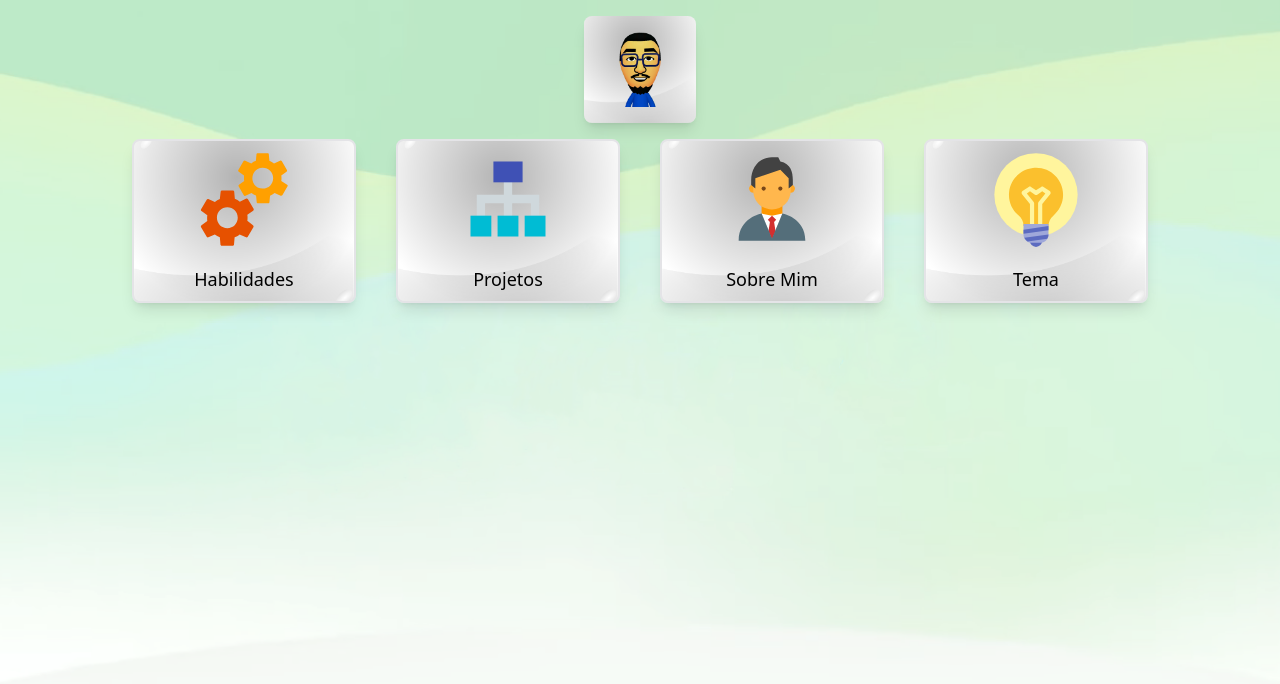
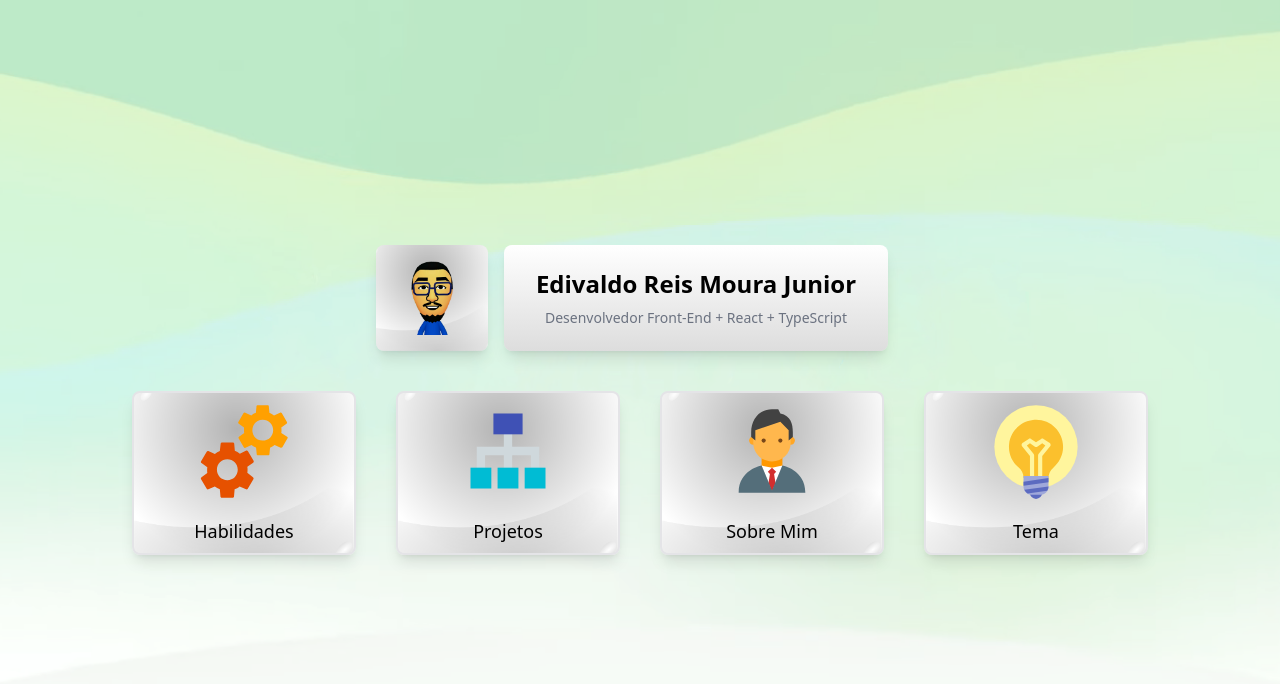
Before and after one commit to EdiJunior88/Portfolio_v2, a React (Vite) app in the folder portfolio/: page / in a window 1280 px wide. Shown: the top 684 px of the page. Built offline with nearby package versions, Linux system fonts and the light colour scheme.

Commit message:
- Personalizando os componentes: Home.tsx Avatar.tsx Interface.tsx - Personalizando o index.css

```diff
--- a/portfolio/src/Components/Avatar/Avatar.tsx
+++ b/portfolio/src/Components/Avatar/Avatar.tsx
@@ -1,9 +1,16 @@
 import { InterfaceAvatar } from "../../Interface/Interface";
 
-const Avatar = ({ src, alt }: InterfaceAvatar) => {
+const Avatar = ({ src, alt, name, description }: InterfaceAvatar) => {
   return (
-    <div className='background-button rounded-lg shadow-lg'>
-      <img className='w-28 h-auto py-4' src={src} alt={alt} />
+    <div className='container flex justify-center'>
+      <div className='background-button rounded-lg shadow-lg'>
+        <img className='w-28 h-auto py-4' src={src} alt={alt} />
+      </div>
+
+      <div className='bg-white w-96 mx-4 rounded-lg shadow-lg flex flex-col justify-center  gap-2 items-center title-avatar '>
+        <p className='text-2xl font-bold'>{name}</p>
+        <p className='text-sm text-gray-500'>{description}</p>
+      </div>
     </div>
   );
 };
--- a/portfolio/src/Interface/Interface.tsx
+++ b/portfolio/src/Interface/Interface.tsx
@@ -1,6 +1,8 @@
 export interface InterfaceAvatar {
   src: string;
   alt: string;
+  name: string;
+  description: string;
 }
 
 export interface InterfaceButton {
--- a/portfolio/src/Pages/Home/Home.tsx
+++ b/portfolio/src/Pages/Home/Home.tsx
@@ -5,21 +5,30 @@ import Mii from "../../assets/Image/Mii-transparente.webp";
 
 const Home = () => {
   return (
-    <div className="mx-auto w-full h-screen p-4 background-home">
+    <div className='mx-auto w-full h-screen p-4 background-home flex items-center'>
       <div className='container'>
         <div className='w-full flex justify-center items-center'>
-          <Avatar src={Mii} alt='Mii avatar' />
+          <Avatar
+            src={Mii}
+            alt='Mii avatar'
+            name='Edivaldo Reis Moura Junior'
+            description='Desenvolvedor Front-End + React + TypeScript'
+          />
         </div>
-        <div className='container flex flex-wrap justify-center gap-10 pt-4'>
+
+        <div className='container flex flex-wrap justify-center gap-10 pt-10'>
           <Button title='Habilidades'>
             <FcServices size={100} />
           </Button>
+
           <Button title='Projetos'>
             <FcFlowChart size={100} />
           </Button>
+
           <Button title='Sobre Mim'>
             <FcBusinessman size={100} />
           </Button>
+
           <Button title='Tema'>
             <FcIdea size={100} />
           </Button>
--- a/portfolio/src/index.css
+++ b/portfolio/src/index.css
@@ -1,26 +1,6 @@
 @tailwind base;
 @tailwind components;
 @tailwind utilities;
-
-.image-glass {
-  /* From https://css.glass */
-  background: rgba(131, 129, 129, 0.29);
-  border-radius: 16px;
-  box-shadow: inset 0px 0px 20px 2px rgb(0 0 0 / 14%);
-  backdrop-filter: blur(8px);
-  -webkit-backdrop-filter: blur(8px);
-  border: 1px solid rgb(180, 180, 180);
-}
-
-.image-glass-button {
-  /* From https://css.glass */
-  background: rgba(245, 245, 245, 0.66);
-  border-radius: 16px;
-  box-shadow: inset 0px 0px 20px 2px rgb(0 0 0 / 14%);
-  backdrop-filter: blur(6.4px);
-  -webkit-backdrop-filter: blur(6.4px);
-  border: 1px solid rgb(190, 190, 190);
-}
 
 .background-button {
   background: url("./assets/Background/background-button.webp") no-repeat center
@@ -34,8 +14,8 @@
 
 .background-home::before {
   content: "";
-  background: url("./assets/Background/background-home-mii-maker.webp") no-repeat center
-    center;
+  background: url("./assets/Background/background-home-mii-maker.webp")
+    no-repeat center center;
   background-size: cover;
   position: absolute;
   top: 0px;
@@ -48,3 +28,23 @@
 .container {
   position: relative;
 }
+
+.title-avatar {
+  background: rgb(255, 255, 255);
+  background: -moz-linear-gradient(
+    180deg,
+    rgba(255, 255, 255, 1) 0%,
+    rgb(221, 221, 221) 100%
+  );
+  background: -webkit-linear-gradient(
+    180deg,
+    rgba(255, 255, 255, 1) 0%,
+    rgb(221, 221, 221) 100%
+  );
+  background: linear-gradient(
+    180deg,
+    rgba(255, 255, 255, 1) 0%,
+    rgb(221, 221, 221) 100%
+  );
+  filter: progid:DXImageTransform.Microsoft.gradient(startColorstr="#ffffff",endColorstr="#ebebeb",GradientType=1);
+}
```
